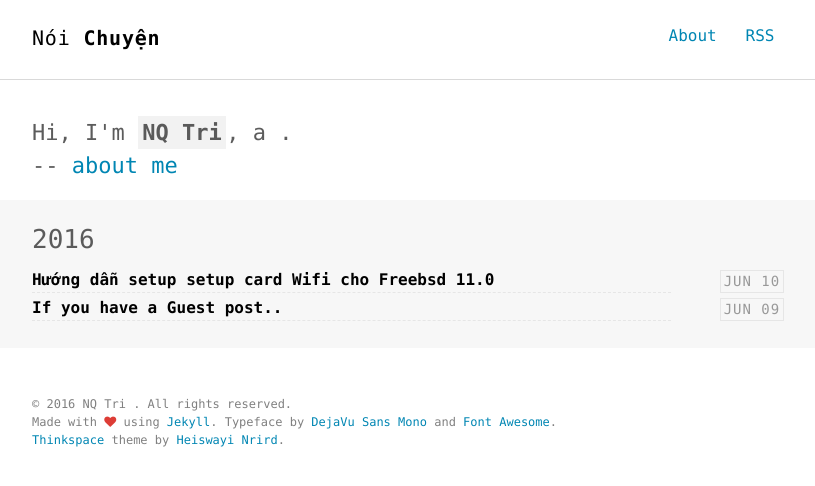
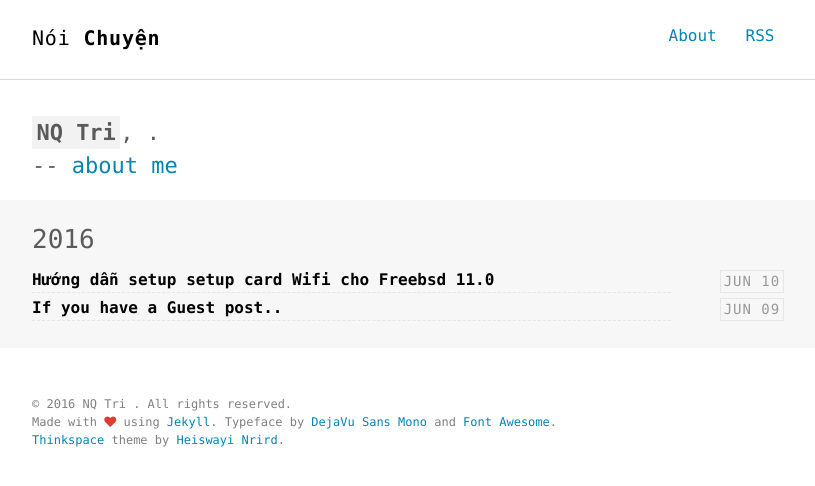
Before and after one commit to trinq/trinq.github.io, a Jekyll site: the page built from index.html, in a window 1280 px wide. Shown: the top 486 px of the page, without its empty margins (232-1047 px from the left). Built offline with Jekyll 4.4.1, drawn with Linux system fonts in a browser that asks for light colours.

Commit message:
Update intro.html

```diff
--- a/_includes/intro.html
+++ b/_includes/intro.html
@@ -1,6 +1,6 @@
 <section class="intro">
   <div class="container">
-    <p class="lead">Hi, I'm <strong class="author-name" itemprop="name">{{ site.author.name }}</strong>, a <em itemprop="jobTitle">{{ site.author.job }}</em>. <br>
+    <p class="lead"><strong class="author-name" itemprop="name">{{ site.author.name }}</strong>, <em itemprop="jobTitle">{{ site.author.job }}</em>. <br>
     {{ site.author.bio }} -- <a href="{{ '/about' | prepend: site.author.url }}" target="_blank">about me</a></p>
   </div>
 </section>
```
